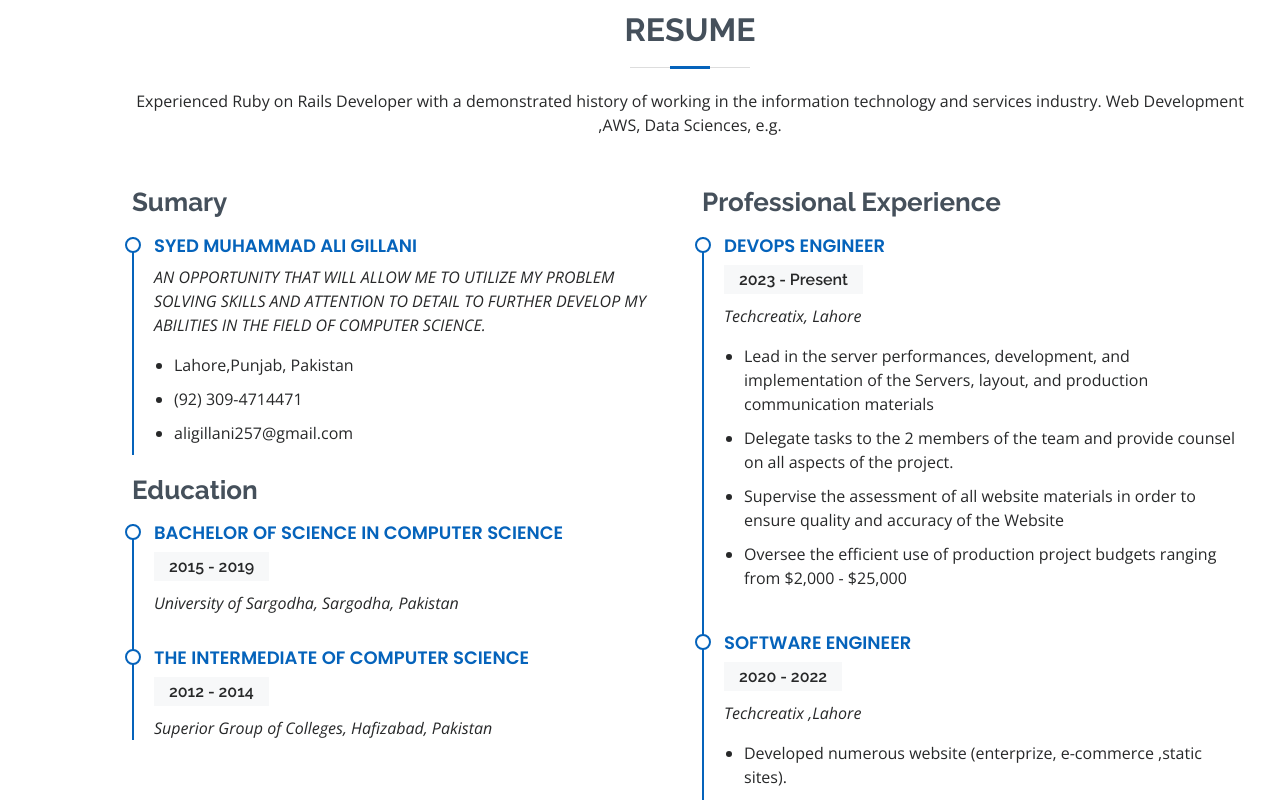
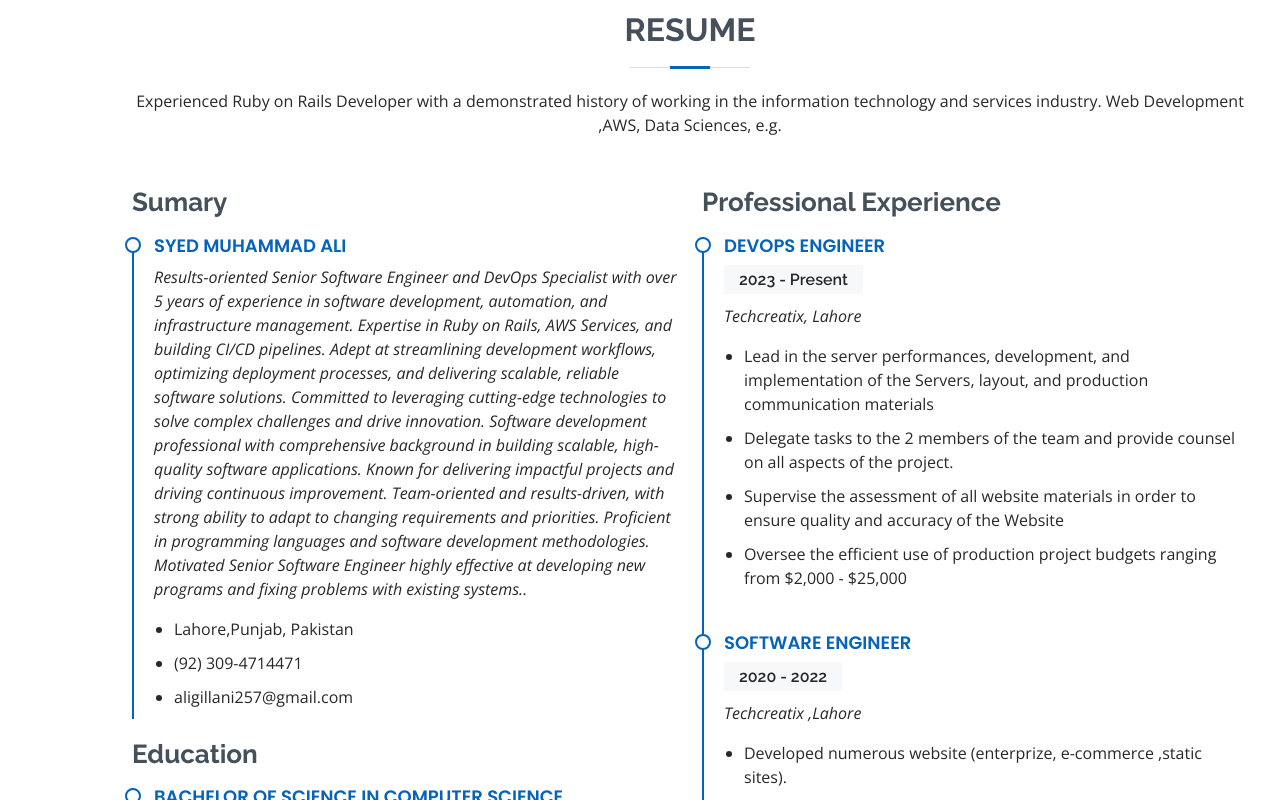
Before and after one commit to syed-tx/portfolio, a plain HTML site: page index.html in a window 1280 px wide. Shown: the part 2017-2817 px from the top of the page. Drawn offline with nearby package versions, Linux system fonts and the light colour scheme.

Commit message:
Update index.html

```diff
--- a/index.html
+++ b/index.html
@@ -104,7 +104,7 @@
               </div>
               <div class="col-lg-6">
                 <ul>
-                  <li><i class="bi bi-chevron-right"></i> <strong>Age:</strong> <span>27</span></li>
+                  <li><i class="bi bi-chevron-right"></i> <strong>Age:</strong> <span>29</span></li>
                   <li><i class="bi bi-chevron-right"></i> <strong>Degree:</strong> <span>Bachelor</span></li>
                   <li><i class="bi bi-chevron-right"></i> <strong>Email:</strong> <span>aligillani257@gmail.com</span></li>
                   <li><i class="bi bi-chevron-right"></i> <strong>Freelance:</strong> <span>Available</span></li>
@@ -262,8 +262,8 @@
           <div class="col-lg-6">
             <h3 class="resume-title">Sumary</h3>
             <div class="resume-item pb-0">
-              <h4>Syed Muhammad Ali Gillani</h4>
-              <p><em>AN OPPORTUNITY THAT WILL ALLOW ME TO UTILIZE MY PROBLEM SOLVING SKILLS AND ATTENTION TO DETAIL TO FURTHER DEVELOP MY ABILITIES IN THE FIELD OF COMPUTER SCIENCE.</em></p>
+              <h4>Syed Muhammad Ali</h4>
+              <p><em>Results-oriented Senior Software Engineer and DevOps Specialist with over 5 years of experience in software development, automation, and infrastructure management. Expertise in Ruby on Rails, AWS Services, and building CI/CD pipelines. Adept at streamlining development workflows, optimizing deployment processes, and delivering scalable, reliable software solutions. Committed to leveraging cutting-edge technologies to solve complex challenges and drive innovation. Software development professional with comprehensive background in building scalable, high-quality software applications. Known for delivering impactful projects and driving continuous improvement. Team-oriented and results-driven, with strong ability to adapt to changing requirements and priorities. Proficient in programming languages and software development methodologies. Motivated Senior Software Engineer highly effective at developing new programs and fixing problems with existing systems..</em></p>
               <ul>
                 <li>Lahore,Punjab, Pakistan</li>
                 <li>(92) 309-4714471</li>
```
